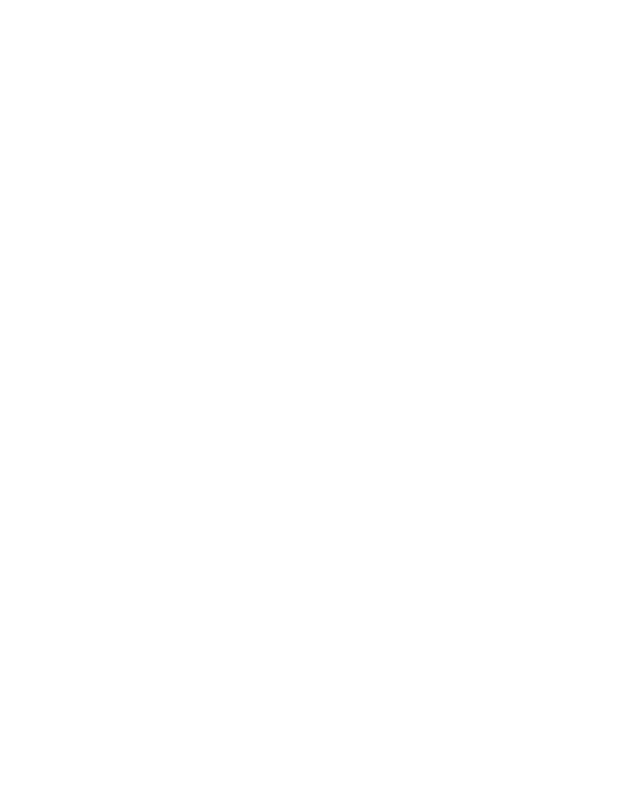
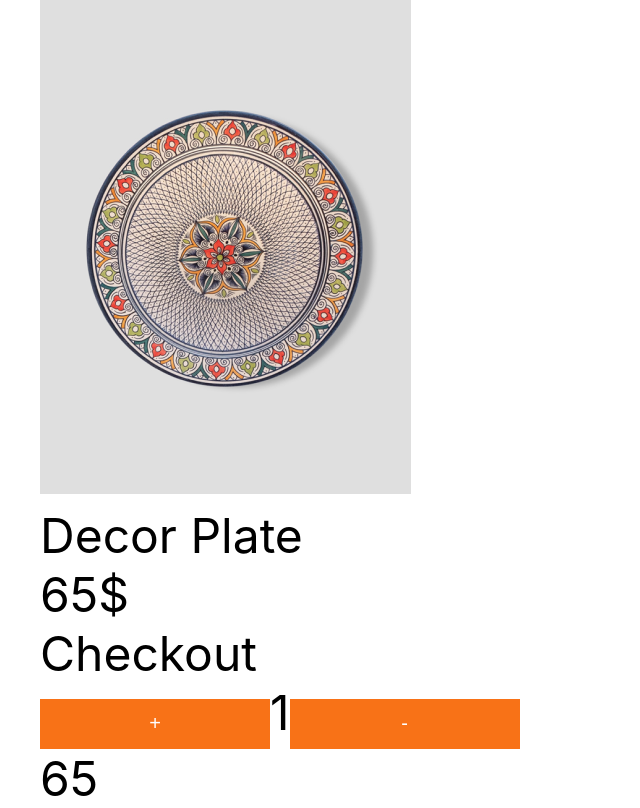
Before and after one commit to NataliiaDanchenko/shop, a React (Create React App) app: page /shop/shop/product/basket in a window 1280 px wide. Before the commit this address had no page. Shown: the whole page, without its empty margins (0-640 px from the left). Built offline with nearby package versions, Linux system fonts and the light colour scheme.

Commit message:
commit_22

```diff
--- a/src/App.js
+++ b/src/App.js
@@ -4,6 +4,7 @@
 import ProductCategories from "./Components/ProductCategories/ProductCategories";
 import Cards from "./Components/Cards/Cards";
 import Product from "./Components/Product/Product";
+import Basket from "./Components/Basket/Basket";
 import {Route, Routes} from "react-router-dom";
 
 
@@ -17,6 +18,7 @@
           <Route path="about" element={<ProductCategories/>}/>
           <Route path="shop" element={<Cards/>}/>
           <Route path="shop/product" element={<Product/>}/>
+            <Route path="shop/product/basket" element={<Basket/>}/>
         </Routes>
       </div>
   )
--- /dev/null
+++ b/src/Components/Basket/Basket.jsx
@@ -0,0 +1,57 @@
+import style from "./Basket.module.css";
+import img1 from "./../../assets/Collection/card1.png";
+import {useState} from "react";
+
+const buyBasket = {
+    img: img1,
+    title: "Decor Plate",
+    price: 65 + "$",
+    button: "Checkout",
+    count: 1
+}
+const Basket = () => {
+
+    const [counterBasket, setCounterBasket] = useState(1);
+
+    const counterPlus = () => {
+            setCounterBasket(counterBasket +1);
+    };
+
+    const counterMinus = () => {
+
+        setCounterBasket(counterBasket -1);
+        if(counterBasket < 2) {setCounterBasket(1)}
+    };
+
+    const [price, setPrice] = useState(65);
+
+    const priceBasketPlus = () => {
+        setPrice(price * counterBasket)
+    }
+
+    const priceBasketMinus = () => {
+        setPrice(price / counterBasket)
+    }
+
+
+
+    return (
+        <div className={style.basket}>
+            <div className="container">
+                <div>
+                    <img src={buyBasket.img} alt="img"/>
+                </div>
+                <div>{buyBasket.title}</div>
+                <div>{buyBasket.price}</div>
+                <div>{buyBasket.button}</div>
+                <div>
+                    <button onClick={counterPlus} onMouseDown={priceBasketPlus}>+</button>{counterBasket}
+                    <button onClick={counterMinus}>-</button>
+                </div>
+                <div className={style.totalPrice} onMouseDown={priceBasketMinus}>{price}</div>
+            </div>
+        </div>
+    )
+}
+
+export default Basket;
--- /dev/null
+++ b/src/Components/Basket/Basket.module.css
@@ -0,0 +1,6 @@
+.basket {
+font-size: 48px;
+}
+.totalPrice {
+
+}
--- a/src/Components/Product/Product.jsx
+++ b/src/Components/Product/Product.jsx
@@ -1,7 +1,8 @@
+
 import Reviews from "./Reviews/Reviews";
 import style from "./Product.module.css"
 import card1 from "../../assets/Collection/card1.png";
-import {useParams} from "react-router-dom";
+import {useNavigate, useParams} from "react-router-dom";
 import {useState} from "react";
 
 
@@ -20,11 +21,17 @@
   let {product} = useParams()
   console.log(product)
 
-    const [isProductBasket, setIsProductBasket] = useState(false);
+    const [isProductBasket, setIsProductBasket] = useState([false]);
 
     const addProductToBasket = () => {
       alert(`${card.title} add to basket`);
-      setIsProductBasket(true)
+      setIsProductBasket([true])
+    }
+
+    const navigateBasket = useNavigate();
+
+    const showBasket = () => {
+        navigateBasket ("basket")
     }
 
     return (
@@ -40,8 +47,8 @@
                             <div className={style.stars}></div>
                             {
                                 isProductBasket ?
-                                    <button className={style.button} onClick={addProductToBasket}>Product In the Basket</button> :
-                                    <button className={style.button} onClick={addProductToBasket}>Add To Basket</button>
+                                    <button className={style.button} onMouseDown={showBasket} onClick={addProductToBasket}>Add To Basket</button> :
+                                    <button className={style.button} onClick={addProductToBasket}>Product In the Basket</button>
                             }
                         </div>
                     </div>
```
